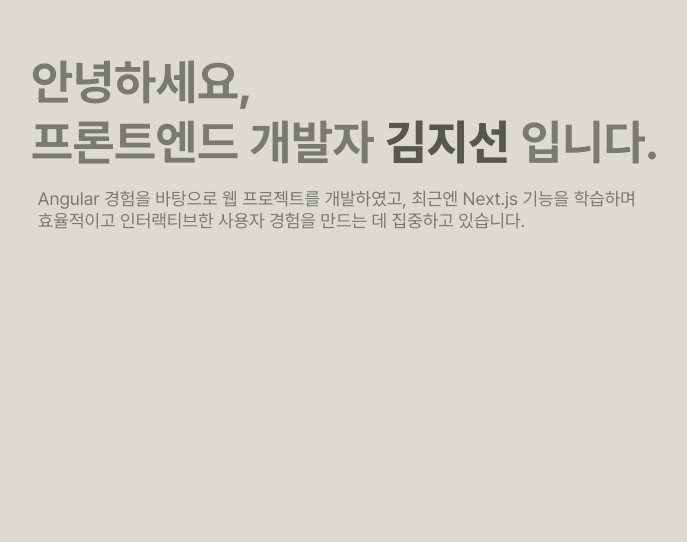
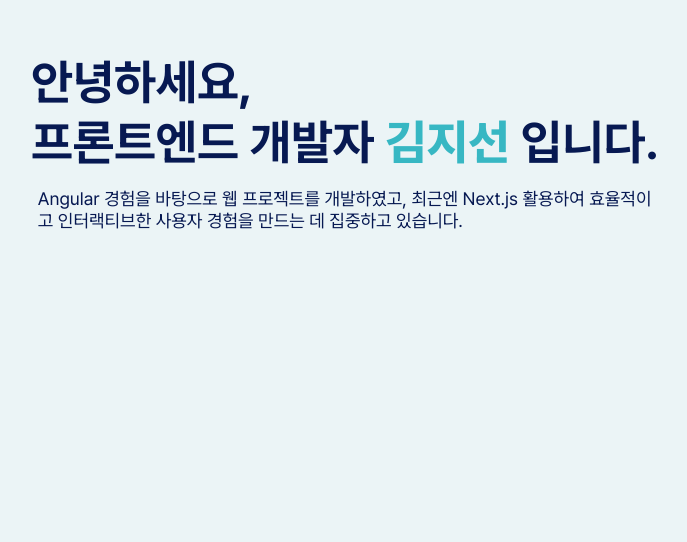
Before and after one commit to Jisun-K/myportfolio, a Next.js app: page / in a window 1280 px wide. Shown: the part 258-800 px from the top of the page, without its empty margins (295-982 px from the left). Built offline with nearby package versions, Linux system fonts and the light colour scheme.

Commit message:
💄 global.css 색상 수정

```diff
--- a/app/globals.css
+++ b/app/globals.css
@@ -2,13 +2,18 @@
 
 :root {
     /* --color-background: #1F2A44; */
-    --color-foreground: #171717;
     /* --color-text: #EDEDED;
     --color-accent: #3FC1C9; */
 
-    --color-accent: #57564F;
-    --color-text: #7A7A73;
-    --color-background: #DDDAD0;
+    --color-background: #EBF4F6;
+    --color-text: #071952;
+    --color-accent: #37B7C3;
+
+    --color-foreground: #171717;
+    /* --color-background: #DDDAD0;
+    --color-text: #40401b;
+    --color-accent: #57564F;     */
+
     /* --color-accent: #F8F3CE; */
     /* --color-primary: #8B1E3F; */
 }
--- a/components/scene/Hero.tsx
+++ b/components/scene/Hero.tsx
@@ -7,7 +7,7 @@ export default function Hero() {
                 <em className="text-accent not-italic font-extrabold">김지선</em> 입니다.
             </h1>
             <p className="mt-4 text-base md:text-lg leading-tight md:max-w-[80%]">
-                Angular 경험을 바탕으로 웹 프로젝트를 개발하였고, 최근엔 Next.js 기능을 학습하며 효율적이고 인터랙티브한 사용자 경험을 만드는 데 집중하고 있습니다.
+                Angular 경험을 바탕으로 웹 프로젝트를 개발하였고, 최근엔 Next.js  활용하여 효율적이고 인터랙티브한 사용자 경험을 만드는 데 집중하고 있습니다.
             </p>
         </section>
     );
```
